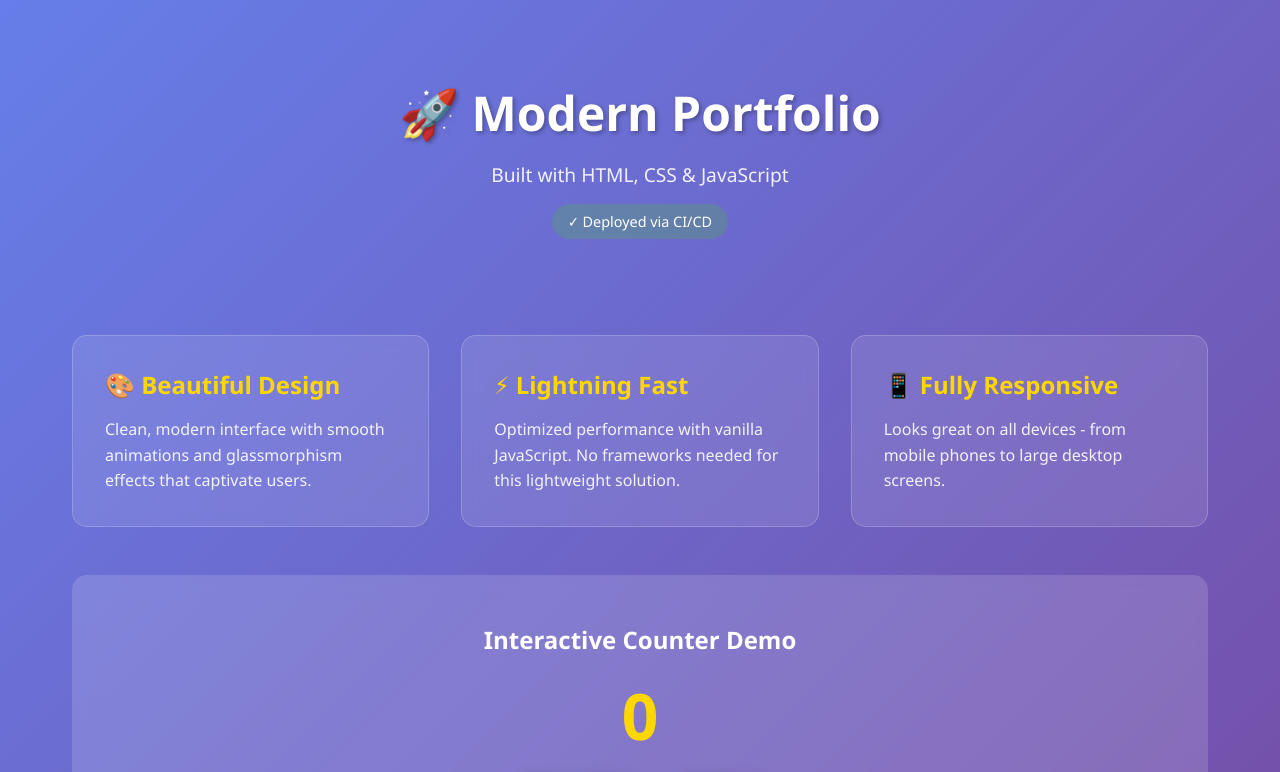
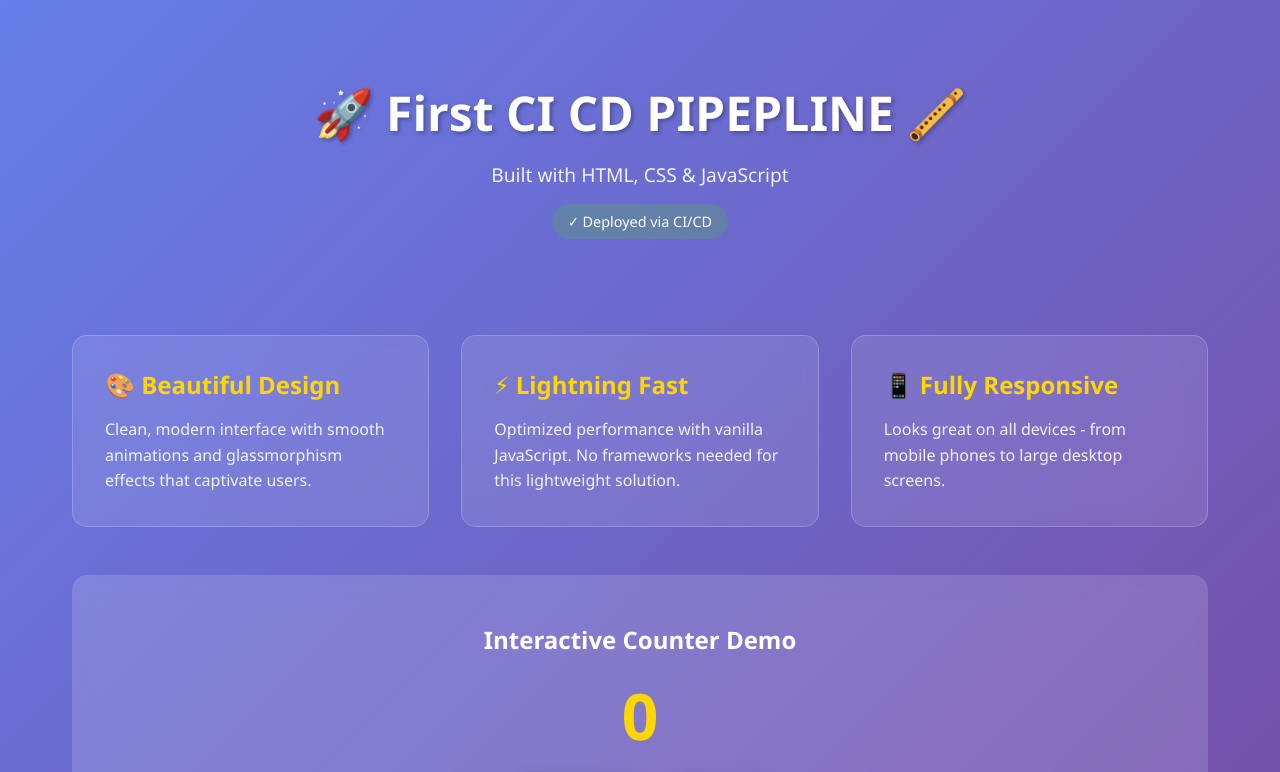
Before and after one commit to Aman-Hussain-Shaikh/First-CI-CD, a website: page index.html in a window 1280 px wide. Shown: the top 772 px of the page. Drawn offline with Linux system fonts and the light colour scheme.

Commit message:
After CICD Pipleline checking the CICD

```diff
--- a/index.html
+++ b/index.html
@@ -156,7 +156,7 @@
 <body>
     <div class="container">
         <header>
-            <h1>🚀 Modern Portfolio</h1>
+            <h1>🚀 First CI CD PIPEPLINE 🪈 </h1>
             <p class="tagline">Built with HTML, CSS & JavaScript</p>
             <div class="status" id="deployStatus">✓ Deployed via CI/CD</div>
         </header>
```
